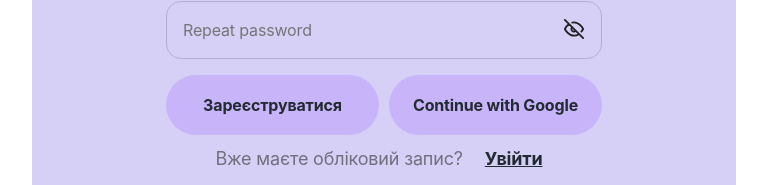
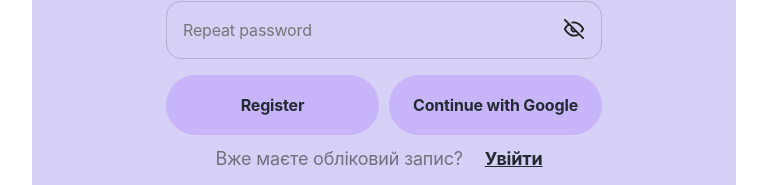
Before and after one commit to PetroMazuryk/water-control-frontend, a React (Vite) app: page /water-control-frontend/register in a window 1280 px wide. Shown: the part 503-688 px from the top of the page, without its empty margins (256-1023 px from the left). Built offline with nearby package versions, Linux system fonts and the light colour scheme; no server answers; what @reactour/tour would draw is missing.

Commit message:
add translation registration button for registration form

```diff
--- a/src/components/FormRegister/FormRegister.jsx
+++ b/src/components/FormRegister/FormRegister.jsx
@@ -147,7 +147,7 @@ const FormRegister = () => {
               type="submit"
               disabled={isLoading}
             >
-              Зареєструватися
+             {t('register')}
             </button>
             <GoogleBtn />
           </div>
--- a/src/components/Loader/Loader.jsx
+++ b/src/components/Loader/Loader.jsx
@@ -1,6 +1,9 @@
 import { ColorRing } from 'react-loader-spinner';
+
 import css from './Loader.module.css';
+
 const LoaderComponent = ({ width, height, label }) => {
+
   return (
     <div className={css.loaderContainer}>
       <div className={css.loaderOverlay}>
```
